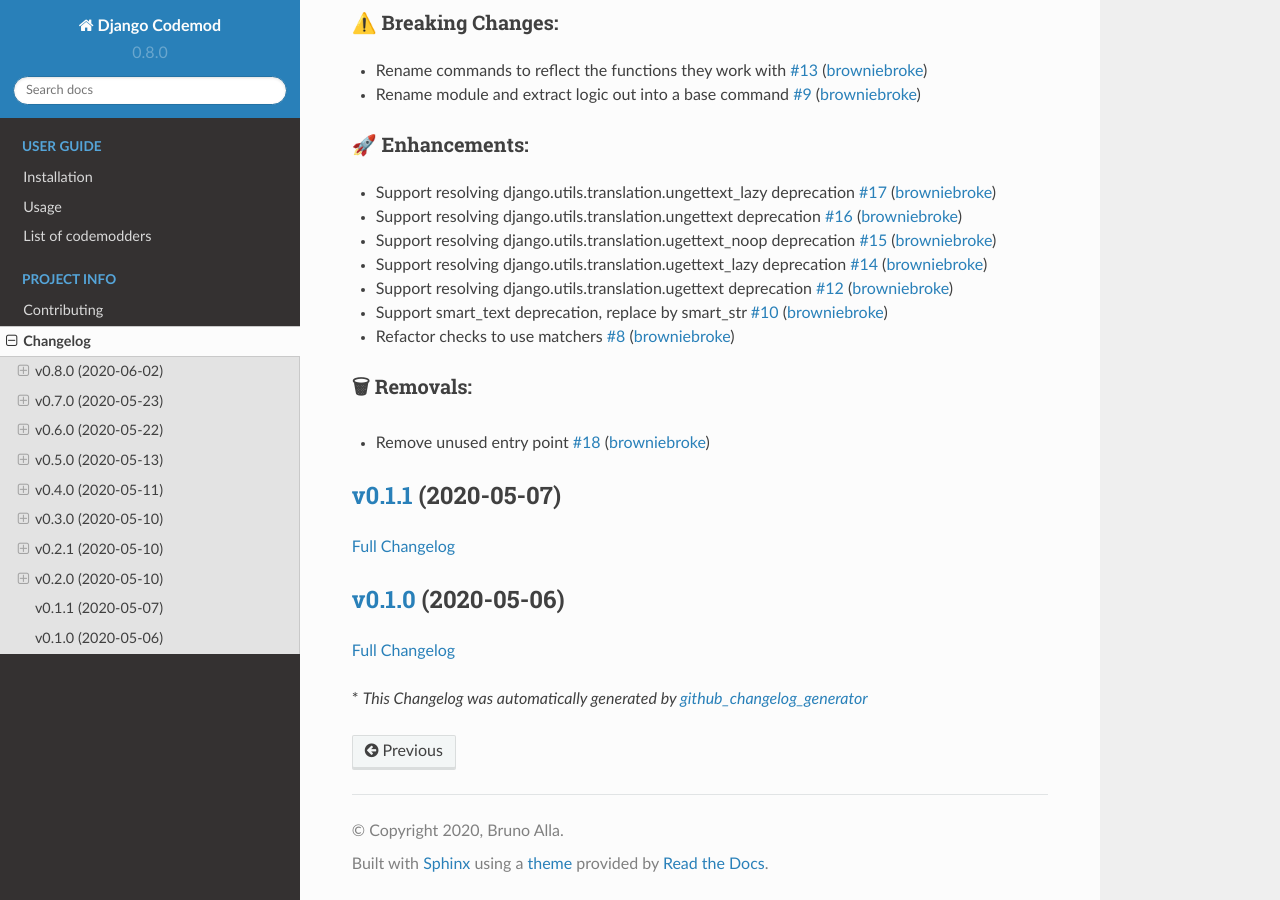
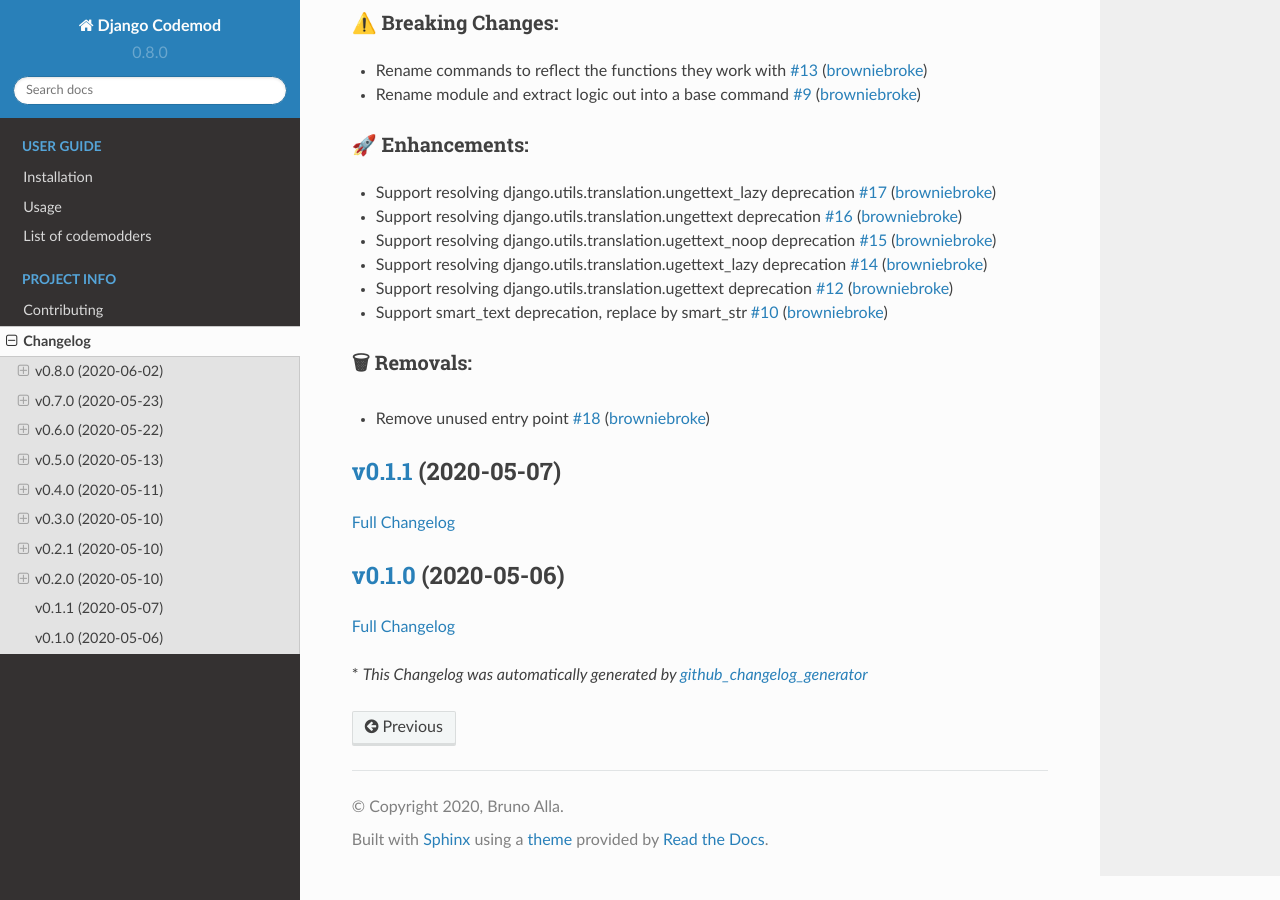
Before and after one commit to browniebroke/django-codemod, a Sphinx documentation site: the page built from docs/changelog.md, in a window 1280 px wide and 900 px high, scrolled down 2754 px. Built offline with Sphinx 7.4.7 and the Read the Docs theme 2.0.0, drawn with Linux system fonts in a browser that asks for light colours.

Commit message:
Update Changelog

```diff
--- a/docs/changelog.md
+++ b/docs/changelog.md
@@ -116,7 +116,6 @@
 - Support resolving django.utils.translation.ugettext\_lazy deprecation [\#14](https://github.com/browniebroke/django-codemod/pull/14) ([browniebroke](https://github.com/browniebroke))
 - Support resolving django.utils.translation.ugettext deprecation [\#12](https://github.com/browniebroke/django-codemod/pull/12) ([browniebroke](https://github.com/browniebroke))
 - Support smart\_text deprecation, replace by smart\_str [\#10](https://github.com/browniebroke/django-codemod/pull/10) ([browniebroke](https://github.com/browniebroke))
-- Refactor checks to use matchers [\#8](https://github.com/browniebroke/django-codemod/pull/8) ([browniebroke](https://github.com/browniebroke))
 
 ### 🗑 Removals:
 
```
Also changed, not shown: CHANGELOG.md (+0 -1 lines).
